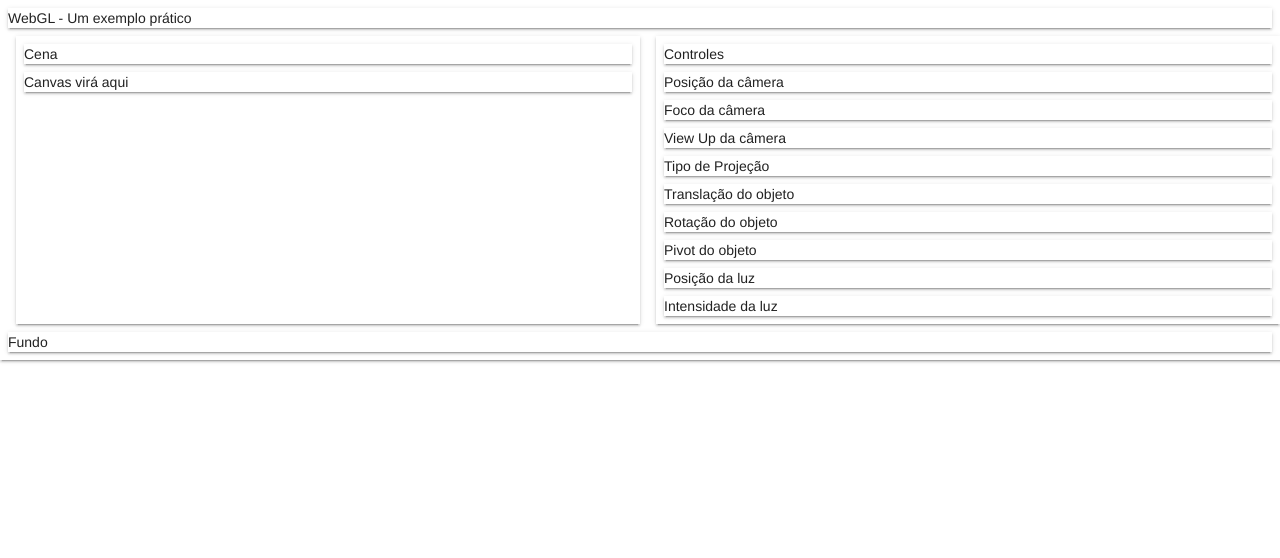
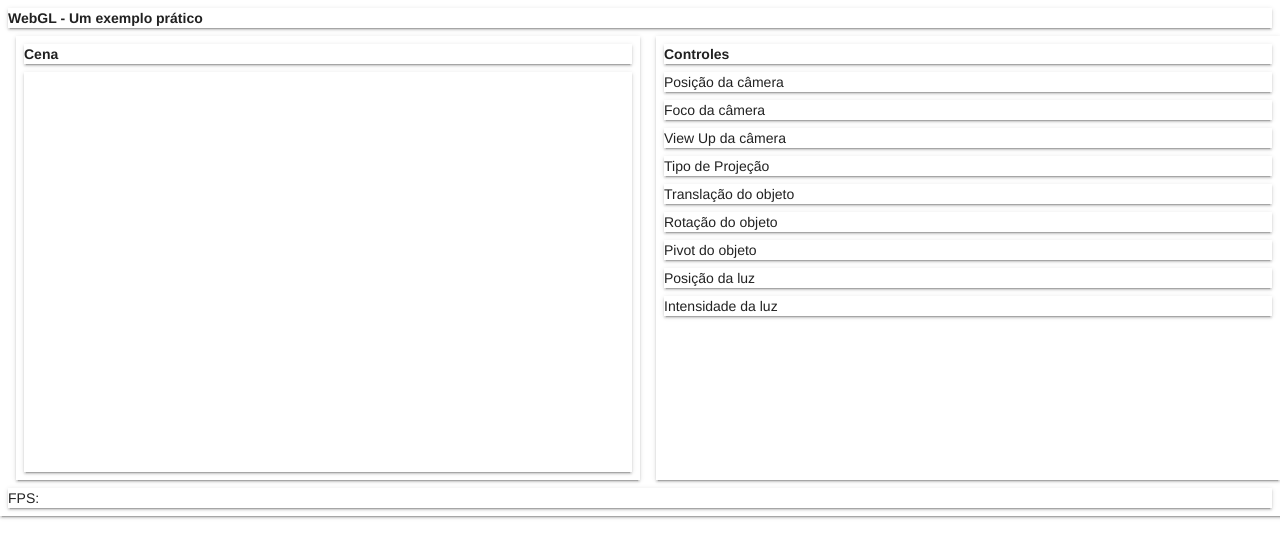
Before and after one commit to geronimo-lisboa/estudos_web, a website: page public/index.html in a window 1280 px wide. Drawn offline with nearby package versions, Linux system fonts and the light colour scheme.

Commit message:
Esqueleto da página pronto.

```diff
--- a/public/index.html
+++ b/public/index.html
@@ -16,19 +16,19 @@
 <body>
     <div class="content-grid mdl-grid mdl-layout mdl-shadow--2dp ">
         <div class="mdl-shadow--2dp mdl-cell--top mdl-cell--12-col">
-            WebGL - Um exemplo prático
+            <strong>WebGL - Um exemplo prático</strong>
         </div>
         <div class="mdl-cell mdl-shadow--2dp mdl-cell--6-col">
             <div class="mdl-cell mdl-cell--12-col mdl-shadow--2dp mdl-cell--top">
-                Cena
+                <strong>Cena</strong>
             </div>
             <div class="mdl-cell mdl-cell--12-col mdl-shadow--2dp mdl-cell--stretch">
-                Canvas virá aqui
+                <canvas width="400" height="400"></canvas>
             </div>
         </div>
         <div class="mdl-cell mdl-shadow--2dp mdl-cell--6-col">
             <div class="mdl-cell mdl-cell--12-col mdl-shadow--2dp mdl-cell--top">
-                Controles
+                <strong>Controles</strong>
             </div>
             <div class="mdl-cell mdl-cell--12-col mdl-shadow--2dp">Posição da câmera</div>
             <div class="mdl-cell mdl-cell--12-col mdl-shadow--2dp">Foco da câmera</div>
@@ -41,7 +41,7 @@
             <div class="mdl-cell mdl-cell--12-col mdl-shadow--2dp">Intensidade da luz</div>
         </div>
         <div class="mdl-shadow--2dp mdl-cell--bottom mdl-cell--12-col">
-            Fundo
+            FPS:
         </div>
     </div>
 </body>
```
